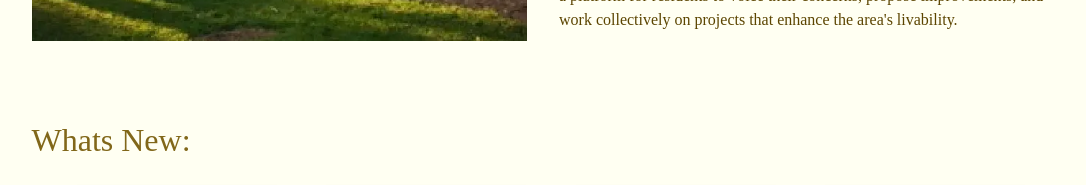
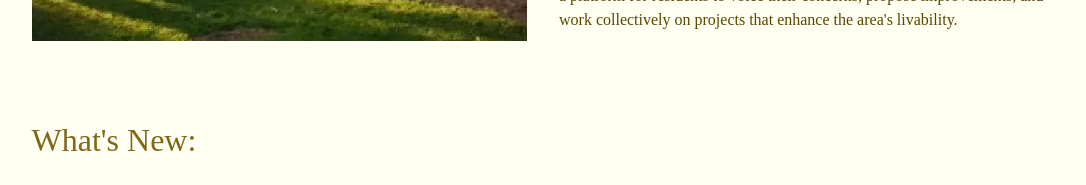
Before and after one commit to capstone-1231/elmwood-park, a Next.js app: page / in a window 1280 px wide. Shown: the part 820-1005 px from the top of the page, without its empty margins (89-1175 px from the left). Built offline with nearby package versions, Linux system fonts and the light colour scheme.

Commit message:
added apostrophe

```diff
--- a/pages/index.js
+++ b/pages/index.js
@@ -30,7 +30,7 @@ export default function Page() {
         bodyText="Elmwood Park Community League (EPCL) is a vibrant and active neighborhood organization located in the heart of Edmonton, Alberta, Canada. Founded with a mission to strengthen community bonds, enhance quality of life, and promote a sense of belonging among residents, EPCL has become an integral part of the Elmwood Park neighborhood. With a rich history dating back several decades, the league continues to evolve and adapt to meet the changing needs of its diverse and growing community. One of the primary functions of Elmwood Park Community League is to provide a space where residents can come together, share ideas, and collaborate on initiatives that benefit the entire neighborhood. Regular community meetings and events are organized to facilitate this engagement. These gatherings offer a platform for residents to voice their concerns, propose improvements, and work collectively on projects that enhance the area's livability."
       />
       <Container>
-        <Typography variant="h2" component="h2" gutterBottom>Whats New:</Typography>
+        <Typography variant="h2" component="h2" gutterBottom>What&apos;s New:</Typography>
       </Container>
         <HomeCards/>
         <CardCarousel/>
```
